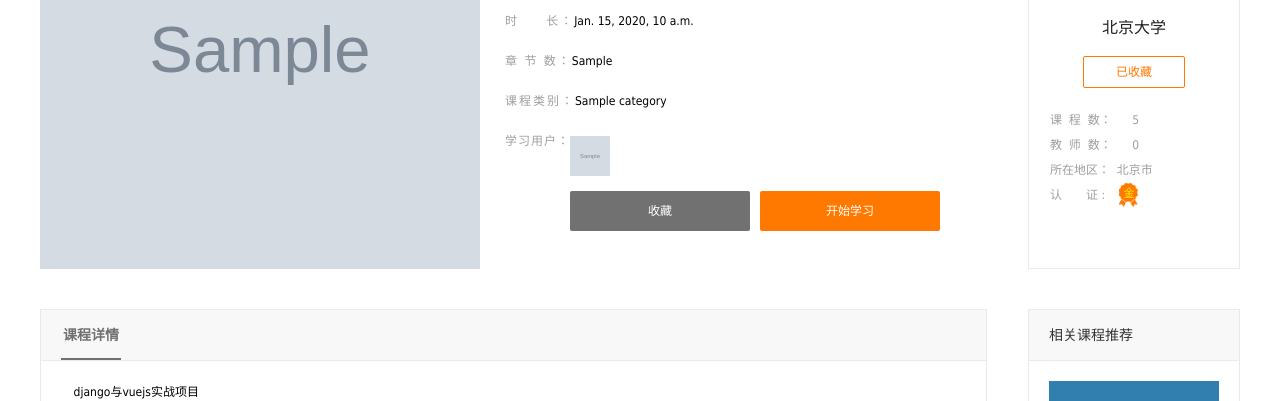
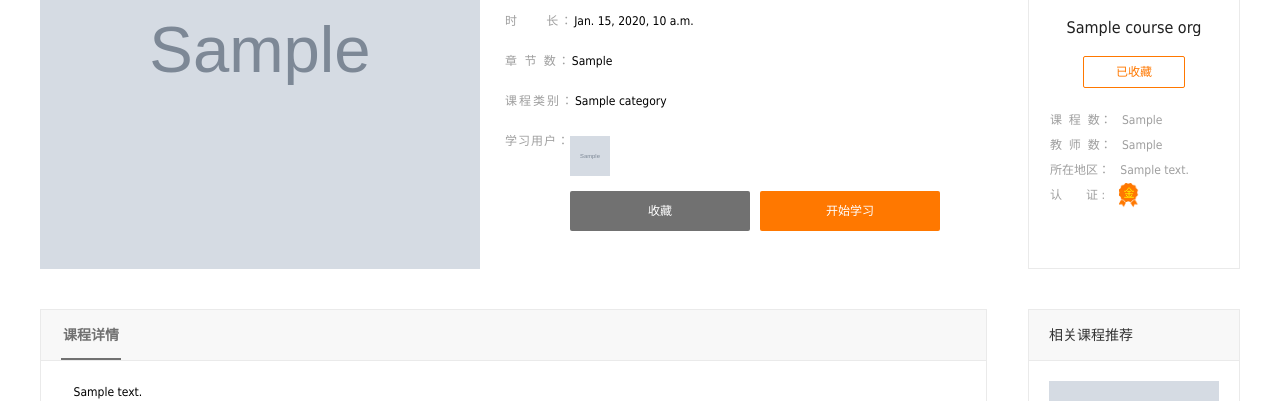
Before and after one commit to StarNek0/MxEduOL, a Django app: template templates/course-detail.html in a window 1280 px wide. Shown: the part 415-816 px from the top of the page. Run offline with Django 3.2, Linux system fonts and the light colour scheme; the template is opened without the code that fills it: most values are stand-ins (such as "Sample title", 1, 10 or a date in 2020); grey boxes marked "Sample" are stand-in pictures.

Commit message:
页面交互数据显示

```diff
--- a/apps/courses/models.py
+++ b/apps/courses/models.py
@@ -24,7 +24,7 @@ class Course(models.Model):
         # 获取课程的章节数：外键用xxx_set方法
         return self.lesson_set.all().count()
 
-    def get_learn_users(self):
+    def get_learn_users(self):  # 获取该课的学生
         return self.usercourse_set.all()[:5]
 
     def __unicode__(self):
--- a/apps/organization/models.py
+++ b/apps/organization/models.py
@@ -35,6 +35,12 @@ class CourseOrg(models.Model):
         verbose_name = '机构基本信息'
         verbose_name_plural = verbose_name
 
+    def get_org_teacher_nums(self):
+        return self.teacher_set.all().count()
+
+    def get_org_course_nums(self):
+        return self.course_set.all().count()
+
     def __unicode__(self):
         return self.name
 
--- a/templates/course-detail.html
+++ b/templates/course-detail.html
@@ -97,15 +97,15 @@
                 <div class="right">
                     <div class="head">
                         <h1>授课机构</h1>
-                        <p>世界名校，课程权威</p>
+                        <p>知名机构，课程权威</p>
                     </div>
                     <div class="pic">
                         <a href="/company/14/">
-                            <img width="150" height="80" src="../media/org/2016/11/bjdx.jpg"/>
+                            <img width="150" height="80" src="{{ MEDIA_URL }}{{ course.course_org.image }}"/>
                         </a>
                     </div>
                     <a href="/company/14/">
-                        <h2 class="center" title="清华大学">北京大学</h2>
+                        <h2 class="center" title="清华大学">{{ course.course_org.name }}</h2>
                     </a>
                     <div class="btn  notlogin
 					     " data-favid="14" id="jsRightBtn">
@@ -114,12 +114,12 @@
                     <div class="clear">
                         <ul>
                             <li>
-                                <span>课 &nbsp;程&nbsp; 数：&nbsp;&nbsp;&nbsp;&nbsp;&nbsp;   5</span>
+                                <span>课 &nbsp;程&nbsp; 数：&nbsp;&nbsp;  {{ course.course_org.get_org_course_nums }}</span>
                             </li>
                             <li>
-                                <span>教 &nbsp;师&nbsp; 数：&nbsp;&nbsp;&nbsp;&nbsp;&nbsp;  0</span>
+                                <span>教 &nbsp;师&nbsp; 数：&nbsp;&nbsp;  {{ course.course_org.get_org_teacher_nums }}</span>
                             </li>
-                            <li>所在地区：&nbsp;&nbsp;北京市</li>
+                            <li>所在地区：&nbsp;&nbsp;&nbsp;{{ course.course_org.address }}</li>
                             <li>认&nbsp;&nbsp;&nbsp;&nbsp;&nbsp;&nbsp;&nbsp;证&nbsp;:
                                 &nbsp;&nbsp;
                                 <img title="金牌机构" , src="{% static 'images/gold.png' %}"/>
@@ -142,7 +142,7 @@
                 </div>
                 <div class="tab_cont tab_cont1">
 
-                    <p>&nbsp; &nbsp; django与vuejs实战项目</p>
+                    <p>&nbsp; &nbsp; {{ course.detail }}</p>
                     <p><img src="../media/courses/ueditor/aobama_20161113225044_773.png" title="" alt="aobama.png"/></p>
                     <table>
                         <tbody>
@@ -153,63 +153,22 @@
                             <td style="word-break: break-all;" width="53" valign="top">时长<br/></td>
                             <td style="word-break: break-all;" width="53" valign="top">学习人数<br/></td>
                             <td style="word-break: break-all;" width="53" valign="top">点击数<br/></td>
-                            <td style="word-break: break-all;" width="53" valign="top">点击数</td>
-                            <td style="word-break: break-all;" width="53" valign="top">点击数</td>
+                            <td style="word-break: break-all;" width="53" valign="top">收藏数</td>
+                            <td style="word-break: break-all;" width="53" valign="top">课程类别</td>
                         </tr>
                         <tr>
-                            <td style="word-break: break-all;" width="53" valign="top">django开发<br/></td>
-                            <td style="word-break: break-all;" width="53" valign="top">20<br/></td>
-                            <td style="word-break: break-all;" width="53" valign="top">中级<br/></td>
-                            <td style="word-break: break-all;" width="53" valign="top">30<br/></td>
-                            <td style="word-break: break-all;" width="53" valign="top">100000<br/></td>
-                            <td style="word-break: break-all;" width="53" valign="top">100000<br/></td>
-                            <td style="word-break: break-all;" width="53" valign="top">100000<br/></td>
-                            <td style="word-break: break-all;" width="53" valign="top">100000<br/></td>
-                        </tr>
-                        <tr>
-                            <td width="53" valign="top"><br/></td>
-                            <td width="53" valign="top"><br/></td>
-                            <td width="53" valign="top"><br/></td>
-                            <td width="53" valign="top"><br/></td>
-                            <td width="53" valign="top"><br/></td>
-                            <td width="53" valign="top"><br/></td>
-                            <td width="53" valign="top"><br/></td>
-                            <td width="53" valign="top"><br/></td>
-                        </tr>
-                        <tr>
-                            <td width="53" valign="top"><br/></td>
-                            <td width="53" valign="top"><br/></td>
-                            <td width="53" valign="top"><br/></td>
-                            <td width="53" valign="top"><br/></td>
-                            <td width="53" valign="top"><br/></td>
-                            <td width="53" valign="top"><br/></td>
-                            <td width="53" valign="top"><br/></td>
-                            <td width="53" valign="top"><br/></td>
-                        </tr>
-                        <tr>
-                            <td width="53" valign="top"><br/></td>
-                            <td width="53" valign="top"><br/></td>
-                            <td width="53" valign="top"><br/></td>
-                            <td width="53" valign="top"><br/></td>
-                            <td width="53" valign="top"><br/></td>
-                            <td width="53" valign="top"><br/></td>
-                            <td width="53" valign="top"><br/></td>
-                            <td width="53" valign="top"><br/></td>
-                        </tr>
-                        <tr>
-                            <td width="53" valign="top"><br/></td>
-                            <td width="53" valign="top"><br/></td>
-                            <td width="53" valign="top"><br/></td>
-                            <td width="53" valign="top"><br/></td>
-                            <td width="53" valign="top"><br/></td>
-                            <td width="53" valign="top"><br/></td>
-                            <td width="53" valign="top"><br/></td>
-                            <td width="53" valign="top"><br/></td>
+                            <td style="word-break: break-all;" width="53" valign="top">{{ course.name }}<br/></td>
+                            <td style="word-break: break-all;" width="53" valign="top">{{ course_hour }}<br/></td>
+                            <td style="word-break: break-all;" width="53" valign="top">{{ course.get_degree_display }}<br/></td>
+                            <td style="word-break: break-all;" width="53" valign="top">{{ course.learn_time }}分钟<br/></td>
+                            <td style="word-break: break-all;" width="53" valign="top">{{ course.students }}<br/></td>
+                            <td style="word-break: break-all;" width="53" valign="top">{{ course.click_nums }}<br/></td>
+                            <td style="word-break: break-all;" width="53" valign="top">{{ course.fav_nums }}<br/></td>
+                            <td style="word-break: break-all;" width="53" valign="top">{{ course.category }}<br/></td>
                         </tr>
                         </tbody>
                     </table>
                     <p><br/></p>
-                    <p><img src="http://img.baidu.com/hi/jx2/j_0025.gif"/></p>
                     <p><br/></p>
                     <h1 class="ue_t" label="Title center" name="tc"
                         style="border-bottom-color:#cccccc;border-bottom-width:2px;border-bottom-style:solid;padding:0px 4px 0px 0px;text-align:center;margin:0px 0px 20px;">
@@ -245,20 +204,20 @@
             <div class="right layout">
                 <div class="head">相关课程推荐</div>
                 <div class="group_recommend">
-
+                {% for near_type_course in near_type_courses %}
                     <dl>
                         <dt>
                             <a target="_blank" href="">
                                 <img width="240" height="220" class="scrollLoading"
-                                     src="../media/courses/2016/11/540e57300001d6d906000338-240-135_mvvGYHL.jpg"/>
+                                     src="{{ MEDIA_URL }}{{ near_type_course.Image }}"/>
                             </a>
                         </dt>
                         <dd>
-                            <a target="_blank" href=""><h2> django实战项目</h2></a>
-                            <span class="fl">学习时长：<i class="key">0</i></span>
+                            <a target="_blank" href=""><h2> {{ near_type_course.name}}</h2></a>
+                            <span class="fl">学习时长：<i class="key">{{ near_type_course.learn_time }}分钟</i></span>
                         </dd>
                     </dl>
-
+                {% endfor %}
 
                 </div>
             </div>
```
Also changed, not shown: apps/courses/views.py (+13 -0 lines).
